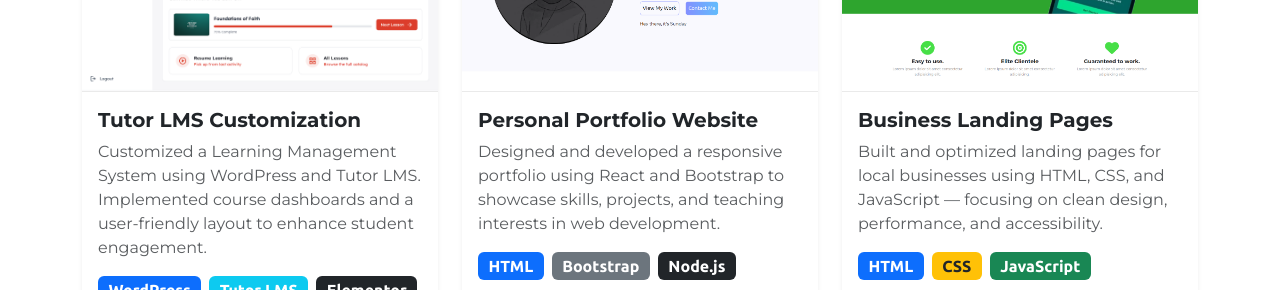
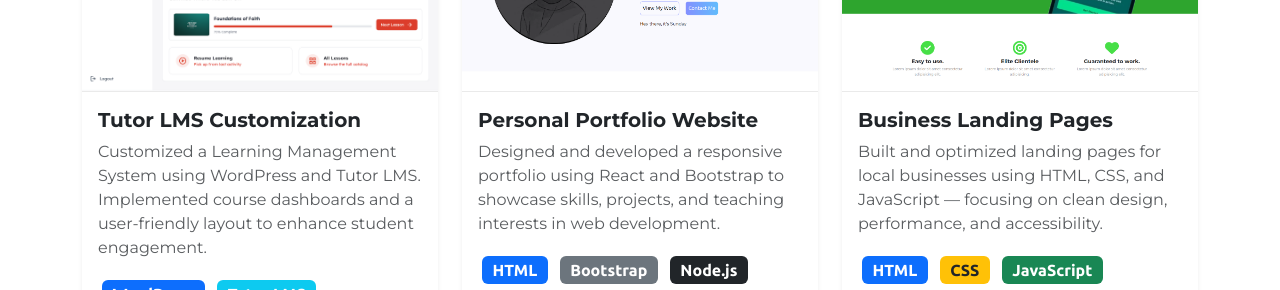
Before and after one commit to Jshuashrewd/TechGoals, a plain HTML site: page index.html in a window 1280 px wide. Shown: the part 2696-2986 px from the top of the page. Drawn offline with Linux system fonts and the light colour scheme.

Commit message:
Update badge margin for improved spacing

```diff
--- a/css/style.css
+++ b/css/style.css
@@ -201,7 +201,7 @@ span {
   object-fit: cover;
 }
 .badge {
-  margin-right: 4px;
+  margin: 4px;
 }
 
 .project-card img {
```
